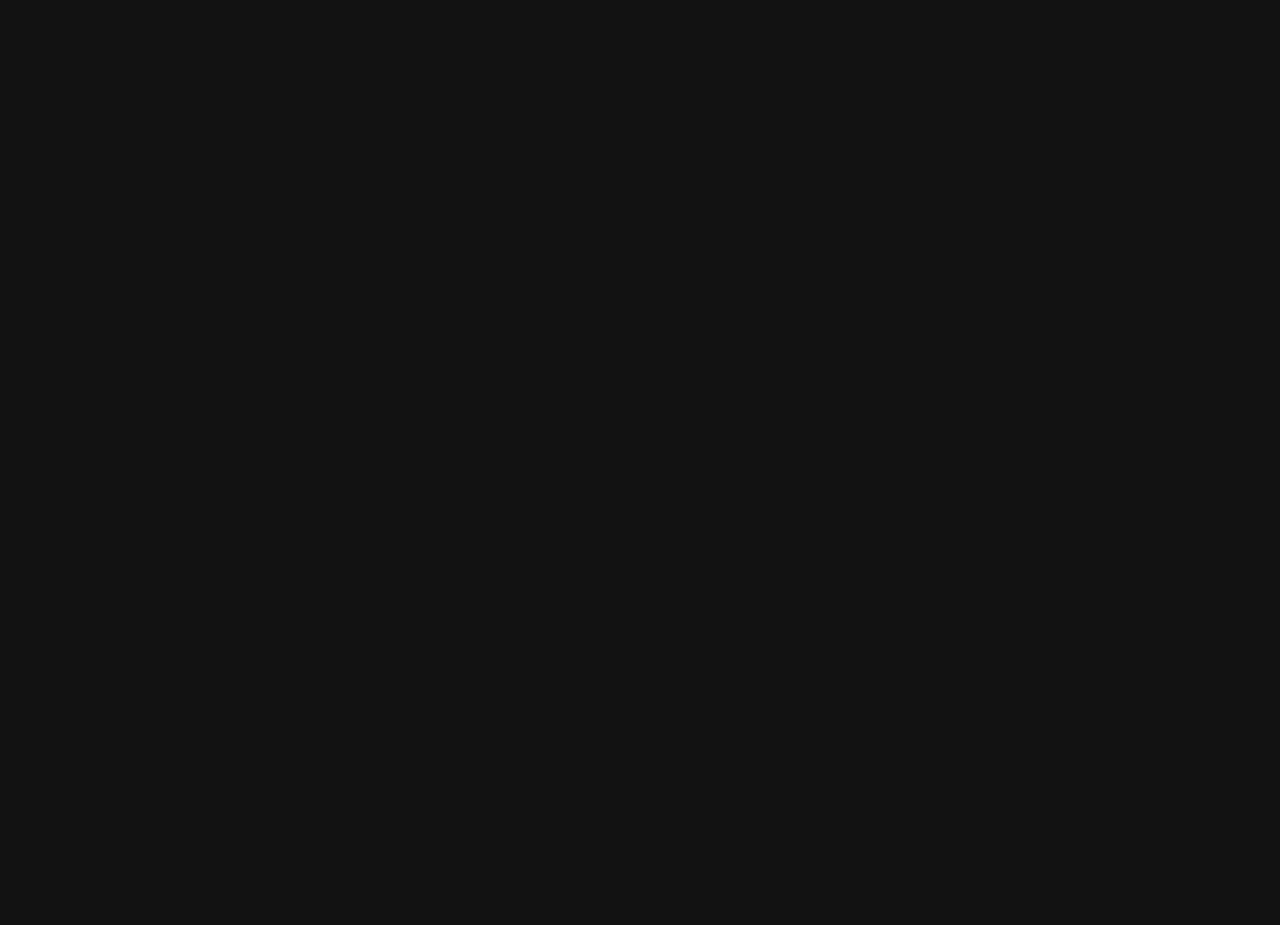
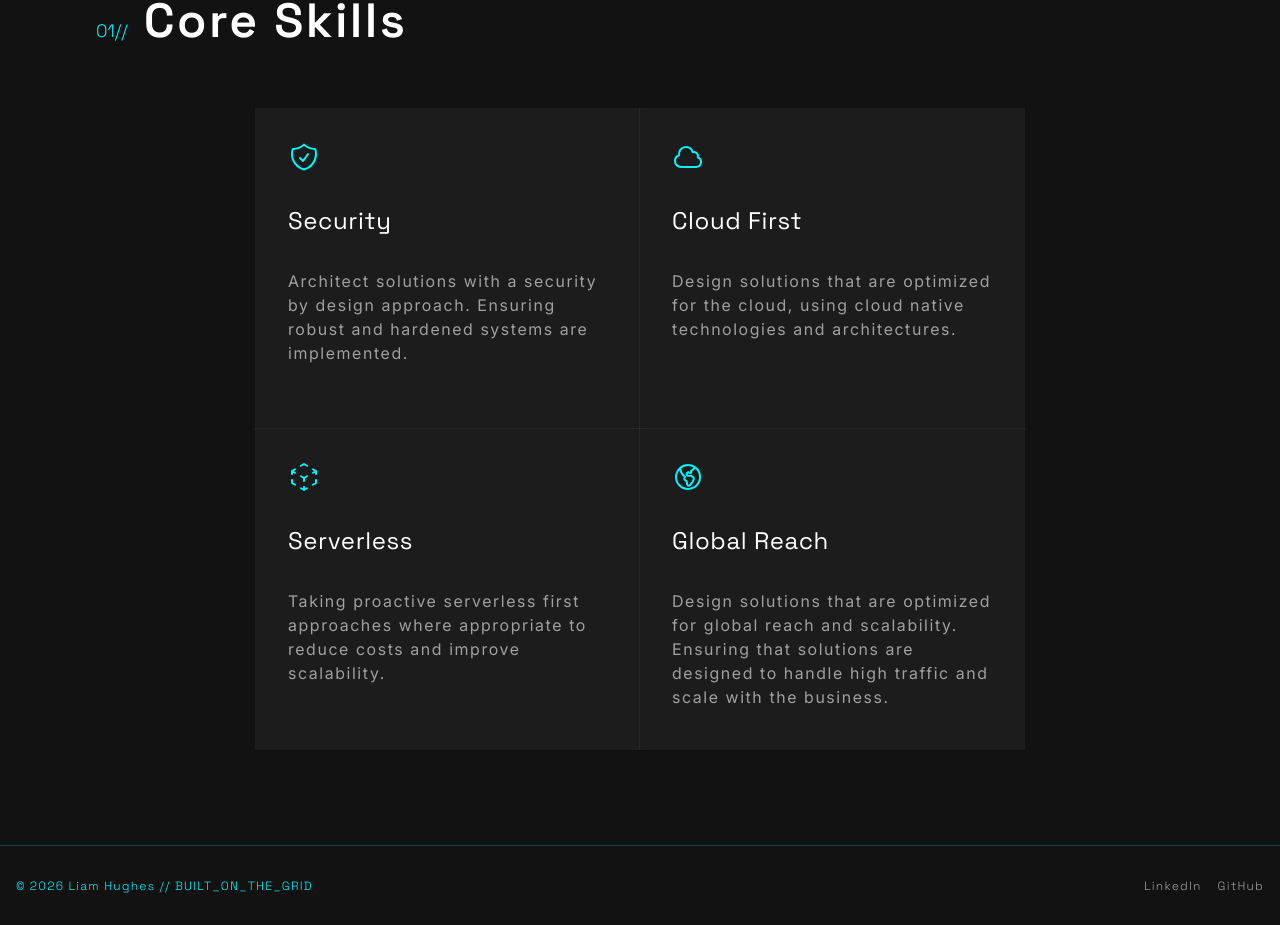
Before and after one commit to darkcl0ud/personal-website-v2, a React (Vite) app: page / in a window 1280 px wide. Shown: the part 969-1894 px from the top of the page. Before the commit the page ends 870 px from the top, so only its background shows below. Built offline with nearby package versions, Linux system fonts and the light colour scheme.

Commit message:
build(home): added core skills and footer

```diff
--- a/index.html
+++ b/index.html
@@ -7,7 +7,7 @@
     <title>personal-website-v2</title>
     <link href="/src/style.css" rel="stylesheet">
   </head>
-  <body class="bg-neutral-100 font-body text-primary-100">
+  <body class="bg-neutral-900 font-body text-primary-100">
     <div id="root"></div>
     <script type="module" src="/src/main.tsx"></script>
   </body>
--- /dev/null
+++ b/src/components/CoreSkills.tsx
@@ -0,0 +1,40 @@
+import Header from "../ui/Header";
+import { ShieldCheckIcon, CloudIcon, CubeTransparentIcon, GlobeAmericasIcon } from "@heroicons/react/24/outline";
+
+const coreSkills = [
+    {
+        title: "Security",
+        description: "Architect solutions with a security by design approach. Ensuring robust and hardened systems are implemented.",
+        icon: <ShieldCheckIcon className="w-8 h-8 text-primary-100" />
+    },
+    {
+        title: "Cloud First",
+        description: "Design solutions that are optimized for the cloud, using cloud native technologies and architectures.",
+        icon: <CloudIcon className="w-8 h-8 text-primary-100" />
+    },
+    {
+        title: "Serverless",
+        description: "Taking proactive serverless first approaches where appropriate to reduce costs and improve scalability.",
+        icon: <CubeTransparentIcon className="w-8 h-8 text-primary-100" />
+    },
+    {
+        title: "Global Reach",
+        description: "Design solutions that are optimized for global reach and scalability. Ensuring that solutions are designed to handle high traffic and scale with the business. ",
+        icon: <GlobeAmericasIcon className="w-8 h-8 text-primary-100" />
+    },
+]
+
+export default function CoreSkills() {
+    return <section className="m-8 md:m-24">
+        <Header number="01" title="Core Skills" />
+        <div className="mx-auto grid w-full grid-cols-[repeat(auto-fit,minmax(min(100%,24rem),24rem))] justify-center">
+            {coreSkills.map((skill) => (
+                <div key={skill.title} className="bg-neutral-500 p-8 outline outline-white/5 min-h-80 flex flex-col gap-8">
+                    {skill.icon}
+                    <h2 className="text-2xl font-headline text-white tracking-wide">{skill.title}</h2>
+                    <p className="text-tertiary-100 font-light tracking-widest">{skill.description}</p>
+                </div>
+            ))}
+        </div>
+    </section>
+}
--- /dev/null
+++ b/src/components/Footer.tsx
@@ -0,0 +1,15 @@
+export default function Footer() {
+    return (
+        <footer className="w-full h-20 border-t-1 border-primary-100/20 p-4 flex md:flex-row flex-col items-center justify-between font-label text-xs">
+            <p className="text-primary-100 font-light tracking-widest">© 2026 Liam Hughes // BUILT_ON_THE_GRID</p>
+            <ul className="flex flex-row gap-4 text-tertiary-100 font-light tracking-widest">
+                <li>
+                    <a href="https://www.linkedin.com/in/darkcl0ud/" target="_blank" rel="noopener noreferrer">LinkedIn</a>
+                </li>
+                <li>
+                    <a href="https://www.github.com/darkcl0ud" target="_blank" rel="noopener noreferrer">GitHub</a>
+                </li>
+            </ul>
+        </footer>
+    )
+}
--- a/src/components/Hero.tsx
+++ b/src/components/Hero.tsx
@@ -13,11 +13,11 @@ export default function Hero() {
         navigate("/contact");
     }
     return (
-        <section className="min-h-[calc(100vh-5rem)] flex items-center justify-center bg-cover bg-center relative bg-neutral-100/70">
+        <section className="min-h-[calc(100vh-5rem)] flex items-center justify-center bg-cover bg-center relative bg-neutral-900/70">
             <img src={background} alt="Background" className="absolute inset-0 w-full h-full object-cover -z-10 blur-xs" />
             <div className="relative z-10 flex flex-col items-start justify-center w-full h-full m-8 md:m-24 gap-4">
                 <div className="max-w-4xl text-center font-label bg-[color-mix(in_oklab,var(--color-primary-100)_40%,black)] px-4 py-2 outline outline-white/20">
-                    <p className="text-white/40 font-light tracking-widest">SYSTEM_STATUS: <span className="text-primary-100 font-light">OPERATIONAL</span></p>
+                    <p className="text-sm md:text-base text-white/40 font-light tracking-widest">SYSTEM_STATUS: <span className="text-primary-100 font-light">OPERATIONAL</span></p>
                 </div>
                 <h1 className="text-5xl md:text-7xl lg:text-9xl font-headline font-bold text-white md:w-4/5">I build and architect in the cloud<HeroCursor /></h1>
                 <p className="text-tertiary-100 font-light tracking-widest md:w-1/2">Senior Cloud Architect | Specialized in serverless architectures and cloud native applications. Background in military and national security.</p>
--- a/src/components/Nav.tsx
+++ b/src/components/Nav.tsx
@@ -34,7 +34,7 @@ export default function Nav() {
     }
     return (
         <div className="w-full h-20">
-            <nav className="h-20 flex flex-row justify-between md:grid md:grid-cols-[1fr_auto_1fr] items-center gap-4 p-4 fixed top-0 left-0 right-0 z-100 bg-neutral-100 border-b-2 border-primary-100/10">
+            <nav className="h-20 flex flex-row justify-between md:grid md:grid-cols-[1fr_auto_1fr] items-center gap-4 p-4 fixed top-0 left-0 right-0 z-100 bg-neutral-900 border-b-2 border-primary-100/10">
                 <h1 className="text-xl font-headline justify-self-start min-w-0 font-bold">{"LDH::WEB::STATIC"}</h1>
                 <ul className="gap-6 font-body text-sm justify-center hidden md:flex">
                     {navItems.map((item) => (
@@ -63,14 +63,14 @@ function MobileNav({ handleMobileNavClose }: { handleMobileNavClose: () => void
                 animate={{ opacity: 1 }}
                 exit={{ opacity: 0 }}
                 transition={{ duration: 0.7, ease: "easeInOut" }}
-                className="w-full h-full absolute top-0 left-0 right-0 -z-10 bg-neutral-100/30">
+                className="w-full h-full absolute top-0 left-0 right-0 -z-10 bg-neutral-900/30">
             </motion.div>
             <motion.div
                 initial={{ x: -800 }}
                 animate={{ x: 0 }}
                 exit={{ x: -600 }}
                 transition={{ duration: 0.7 }}
-                className="p-8 bg-neutral-100 min-h-screen w-3/4">
+                className="p-8 bg-neutral-900 min-h-screen w-3/4">
                 <XMarkIcon onClick={handleMobileNavClose} className="w-8 h-8 mb-8" />
                 <ul className="flex flex-col gap-4">
                     {navItems.map((item) => (
--- a/src/index.css
+++ b/src/index.css
@@ -4,7 +4,8 @@
     --color-primary-100: #00F5FF;
     --color-secondary-100: #448084;
     --color-tertiary-100: #A0A0A0;
-    --color-neutral-100: #121212;
+    --color-neutral-900: #121212;
+    --color-neutral-500: #1C1C1C;
 
     --font-headline: "Space Grotesk", sans-serif;
     --font-body: "Inter", sans-serif;
--- a/src/pages/Home.tsx
+++ b/src/pages/Home.tsx
@@ -1,9 +1,11 @@
 import Hero from "../components/Hero";
+import CoreSkills from "../components/CoreSkills";
 
 export default function Home() {
     return (
         <div>
             <Hero />
+            <CoreSkills />
         </div>
     )
 }
--- a/src/pages/Root.tsx
+++ b/src/pages/Root.tsx
@@ -1,11 +1,13 @@
 import { Outlet } from "react-router";
 import Nav from "../components/Nav";
+import Footer from "../components/Footer";
 
 export default function RootPage() {
     return (
         <>
             <Nav />
             <Outlet />
+            <Footer />
         </>
     )
 }
--- a/src/ui/Button.tsx
+++ b/src/ui/Button.tsx
@@ -1,6 +1,6 @@
 export default function Button({children, outline=false, onClick}: {children: React.ReactNode, outline?: boolean, onClick?: () => void}) {
     return (
-        <button onClick={onClick} className={`${outline ? "bg-transparent text-tertiary-100 border-tertiary-100 border-[0.5px] hover:bg-tertiary-100/10" : "bg-primary-100 text-neutral-100/60 hover:bg-primary-100/80"} text-sm hover:cursor-pointer px-6 py-4 font-label`}>
+        <button onClick={onClick} className={`${outline ? "bg-transparent text-tertiary-100 border-tertiary-100 border-[0.5px] hover:bg-tertiary-100/10" : "bg-primary-100 text-neutral-900/60 hover:bg-primary-100/80"} text-sm hover:cursor-pointer px-6 py-4 font-label`}>
             {children}
         </button>
     )
--- /dev/null
+++ b/src/ui/Header.tsx
@@ -0,0 +1,8 @@
+export default function Header({number, title}: {number: string, title: string}) {
+    return (
+        <header className="w-full h-20 flex flex-wrap items-baseline gap-x-4 gap-y-1 font-headline my-4 md:my-8">
+            <p className="shrink-0 text-base md:text-lg text-primary-100 font-light">{number}//</p>
+            <h1 className="min-w-0 text-3xl md:text-5xl font-headline text-white tracking-wider leading-none font-semibold">{title}</h1>
+        </header>
+    )
+}
```
